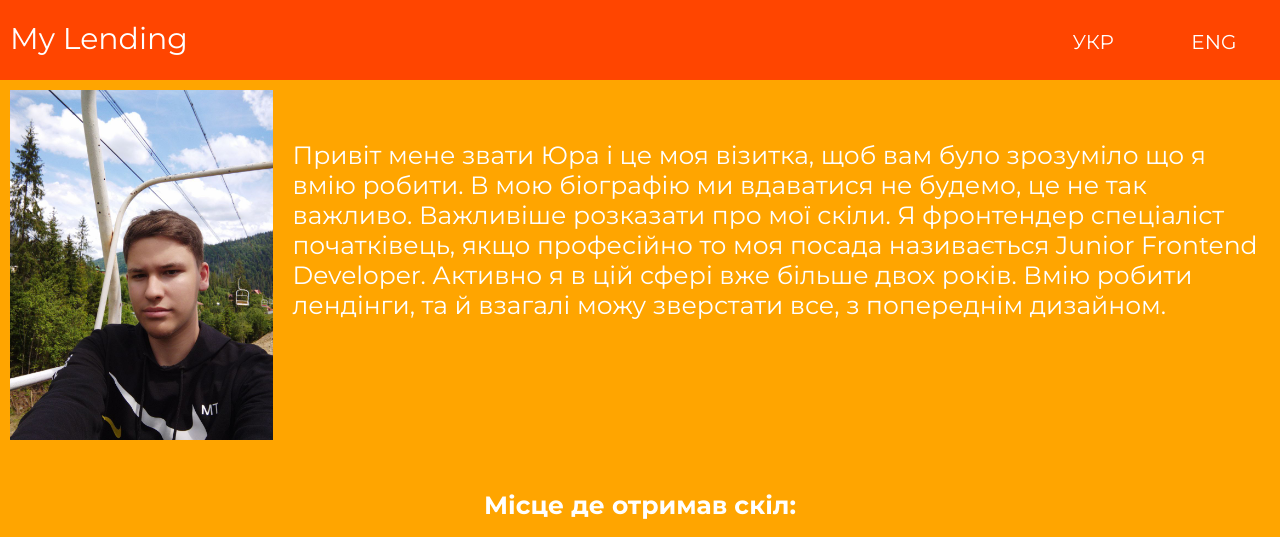
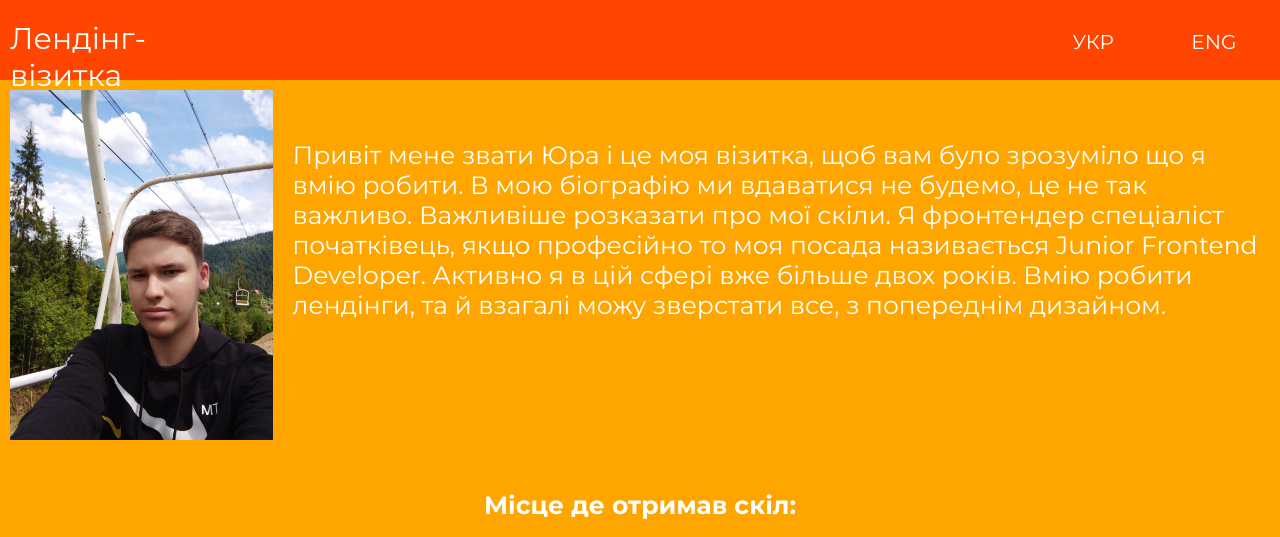
Before and after one commit to Yuriy2648/landing-business-card, a plain HTML site: page index.html in a window 1280 px wide. Shown: the top 537 px of the page. Drawn offline with Linux system fonts and the light colour scheme.

Commit message:
Update index.html

```diff
--- a/index.html
+++ b/index.html
@@ -12,7 +12,7 @@
 <body>
     <div id="wrap">
         <div id="logo">
-            <p id="lead">My Lending</p>
+            <p id="lead">Лендінг-візитка</p>
             <a href="lending-ua.html" id="ua">УКР</a>
             <a href="lending-eng.html" id="eng">ENG</a>
         </div>
```
